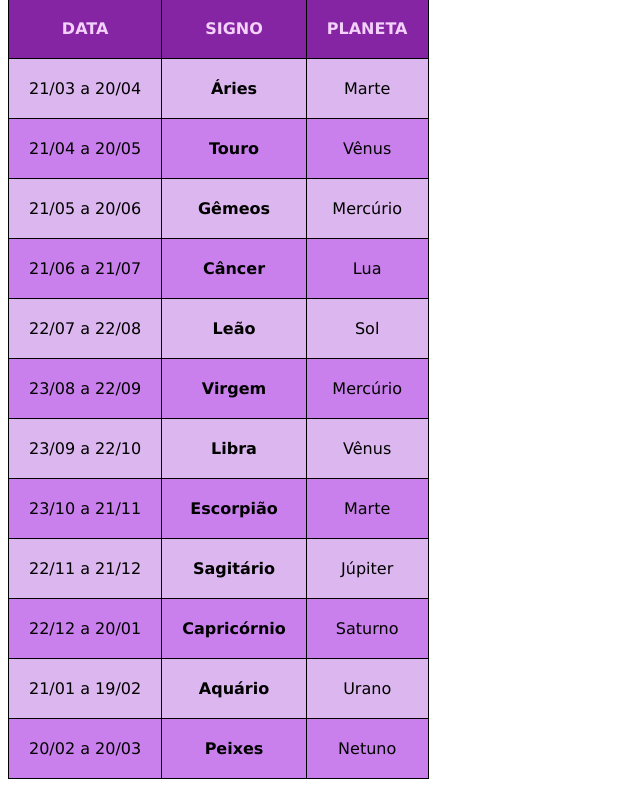
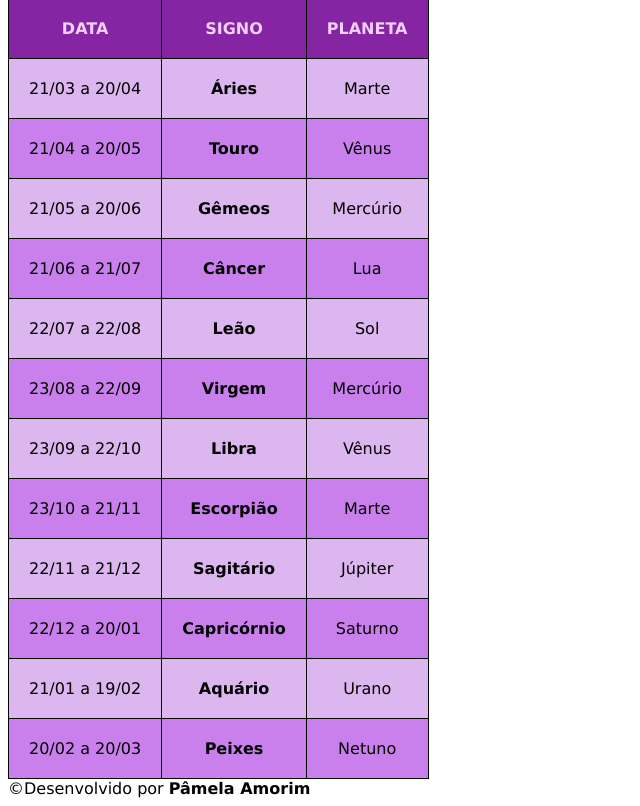
Before and after one commit to Pamelaamo/tabela-dos-signos, a plain HTML site: page index.html in a window 1280 px wide. Shown: the part 62-868 px from the top of the page, without its empty margins (0-640 px from the left). Drawn offline with Linux system fonts and the light colour scheme.

Commit message:
add <footer>

```diff
--- a/index.html
+++ b/index.html
@@ -101,7 +101,7 @@
 
     </main>
 
-
+    <footer>&copy;Desenvolvido por <strong>Pâmela Amorim</strong></footer>
 
 </body>
 </html>
```
